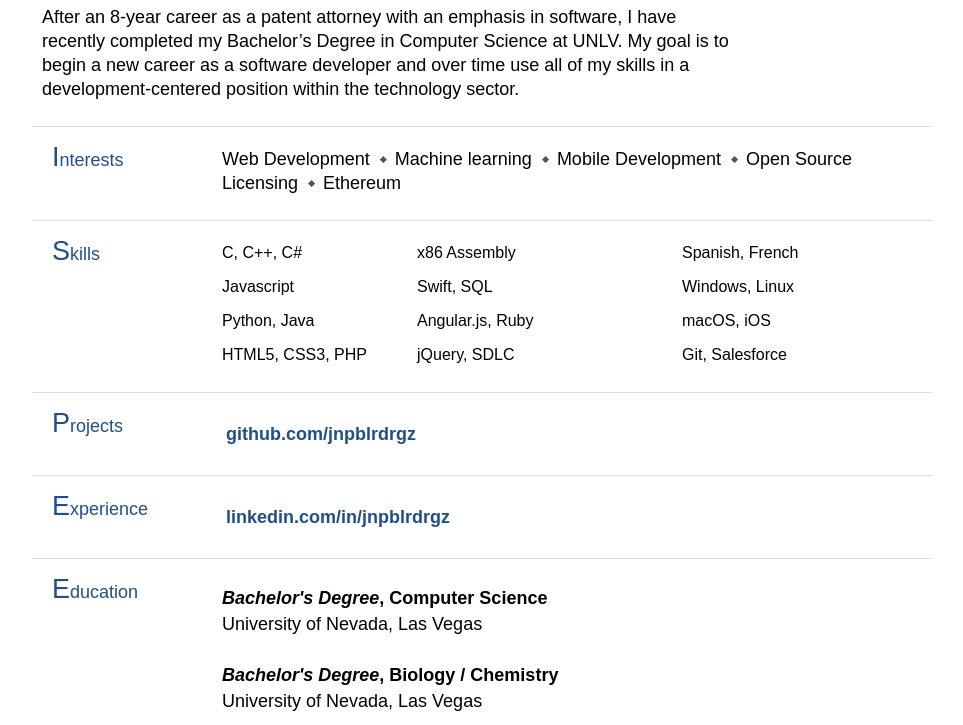
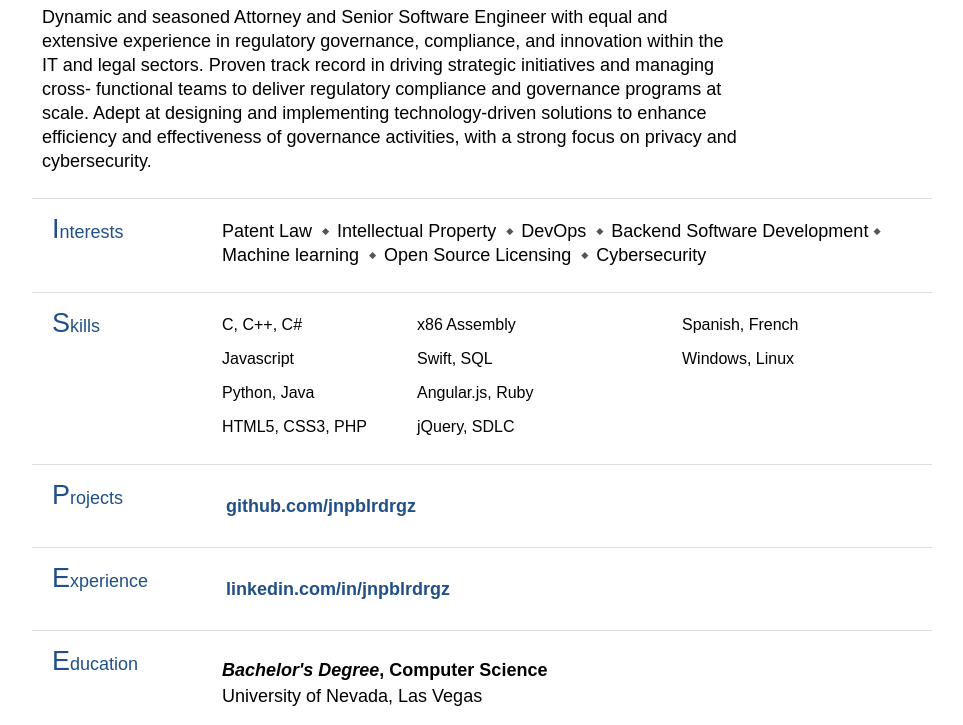
Before and after one commit to jnpblrdrgz/jnpblrdrgz.github.io, a plain HTML site: page index.html in a window 1280 px wide. Shown: the part 157-882 px from the top of the page, without its empty margins (158-1121 px from the left). Drawn offline with Linux system fonts and the light colour scheme.

Commit message:
Update to index.html

```diff
--- a/index.html
+++ b/index.html
@@ -12,21 +12,22 @@
                 <h1 class="col"><span style="font-weight:700">Juan P. Rodriguez </span> </h1>
                 <div class="contact-info col-right">
                     <div><a href="https://github.com/jnpblrdrgz">github.com/jnpblrdrgz</a></div>
-                    <div><a href="https://twitter.com/jnpblrdrgz">twitter.com/jnpblrdrgz</a></div>
                 </div>
 
-                <div class="section-text col"> After an 8-year career as a patent attorney with an emphasis in software, I have recently completed my Bachelor’s Degree in Computer Science at UNLV. My goal is to begin a new career as a software developer and over time use all of my skills in a development-centered position within the technology sector.
-                </div>
+                <div class="section-text col"> Dynamic and seasoned Attorney and Senior Software Engineer with equal and extensive experience in regulatory governance, compliance, and innovation within the IT and legal sectors. Proven track record in driving strategic initiatives and managing cross- functional teams to deliver regulatory compliance and governance programs at scale. Adept at designing and implementing technology-driven solutions to enhance efficiency and effectiveness of governance activities, with a strong focus on privacy and
+cybersecurity.
+                   </div>
             </div>
             <div class="section row">
                 <h2 class="col">Interests</h2>
                 <div class="section-text col-right">
-                <span class="key">Web Development</span>
+                <span class="key">Patent Law</span>
+                <span class="key">Intellectual Property</span>
+                <span class="key">DevOps</span>
+                <span class="key">Backend Software Development</span>
                 <span class="key">Machine learning</span>
-                <span class="key">Mobile Development</span>
                 <span class="key">Open Source Licensing</span>
-                <span class="key">Ethereum</span>
-
+                <span class="key">Cybersecurity</span>
                 </div>
             </div>
             <div class="section row">
@@ -48,8 +49,6 @@
                     <ul class="skills">
                         <li>Spanish, French</li>
                         <li>Windows, Linux</li>
-                        <li>macOS, iOS</li>
-                        <li>Git, Salesforce</li>
                     </ul>
                 </div>
             </div>
```
